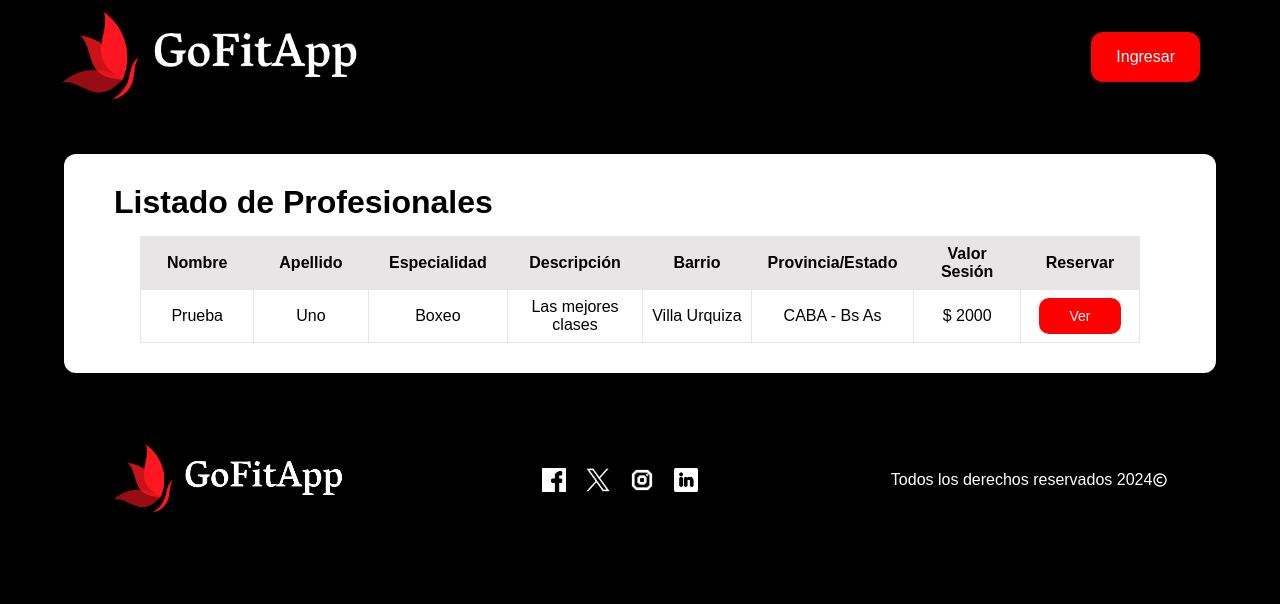
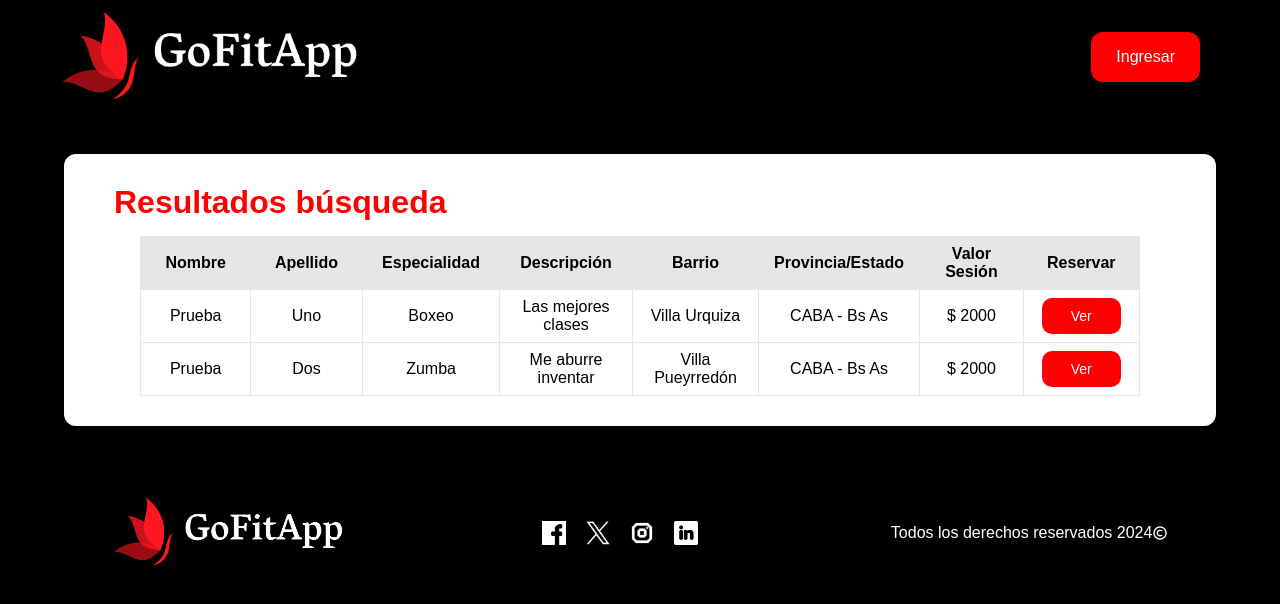
Before and after one commit to Alex420s/C16-74-n-python, a React (Create React App) app in the folder frontend/: page /search in a window 1280 px wide. Shown: the top 604 px of the page. Built offline with nearby package versions, Linux system fonts and the light colour scheme; the HTML template or start-up script is replaced by a standard one.

Commit message:
Sumando al search y modificando los forms

```diff
--- a/frontend/src/components/SearchPage.jsx
+++ b/frontend/src/components/SearchPage.jsx
@@ -9,9 +9,17 @@ const SearchPage = () => {
     const [mostrarCalendario, setMostrarCalendario] = useState(false);
     const [fechaActual, setFechaActual] = useState(hoy);
     const [celdasSeleccionadas, setCeldasSeleccionadas] = useState(new Set());
+    const [posicionCalendario, setPosicionCalendario] = useState(0);
 
-    const handleVer = () => {
-       setMostrarCalendario(true);
+    const handleVer = (id) => {
+        // Aquí puedes agregar lógica para determinar la posición de la fila específica con respecto a la parte superior de la ventana del navegador
+
+        // Esto es para abrir el calendario debajo del botón "Ver" en la fila específica
+        const fila = document.getElementById(id);
+        const posicionFila = fila.offsetTop + fila.offsetHeight;
+
+        setPosicionCalendario(posicionFila); // Actualizamos el estado con la posición de apertura del calendario
+        setMostrarCalendario(true);
     };
 
     const handleSeleccionarHorario = (hora) => {
@@ -82,7 +90,7 @@ const SearchPage = () => {
 
     return (
       <div className="listado">
-        <h1>Listado de Profesionales</h1>
+        <h1 className="texto_rojo">Resultados búsqueda</h1>
         <table className="lista_prof">
             <thead>
                 <tr>
@@ -106,7 +114,18 @@ const SearchPage = () => {
                     <td>Villa Urquiza</td>
                     <td>CABA - Bs As</td>
                     <td>$ 2000</td>
-                    <td><input className='ver hover' type="submit" name="ver" value="Ver" onClick={handleVer} /></td>
+                    <td><input className='ver hover' type="submit" name="ver" value="Ver" onClick={() => handleVer('idDeLaFila')} /></td>
+                </tr>
+                {/*en el handlever podemos usar el id del profesional desde la tabla*/}
+                <tr>
+                    <td>Prueba</td>
+                    <td>Dos</td>
+                    <td>Zumba</td>
+                    <td>Me aburre inventar</td>
+                    <td>Villa Pueyrredón</td>
+                    <td>CABA - Bs As</td>
+                    <td>$ 2000</td>
+                    <td><input className='ver hover' type="submit" name="ver" value="Ver" onClick={() => handleVer('idDeLaFila')} /></td>
                 </tr>
             </tbody>
         </table>
@@ -117,7 +136,7 @@ const SearchPage = () => {
                 <button className='mover' onClick={handleAnteriorSemana}><img src={flechaIzq} alt="" /> </button>
                 <button className='mover' onClick={handleSiguienteSemana}><img src={flechaDer} alt="" /> </button>
             </div>
-            <div className="posicion">
+            <div className="posicion2">
                 <button className="reserva" onClick={handleReservar}>Reservar</button>
             </div>
           </div>
--- a/frontend/src/components/forms/ProfessionalForm.jsx
+++ b/frontend/src/components/forms/ProfessionalForm.jsx
@@ -1,6 +1,7 @@
 import React, { useState } from 'react';
 import axios from 'axios';
 import '../../stylesheets/forms/ProfessionalForm.css'
+import { Link } from 'react-router-dom'
 
 const ProfessionalForm = () => {
   const [formData, setFormData] = useState({
@@ -234,9 +235,13 @@ const ProfessionalForm = () => {
             </div>
           </div>
         </div>
-        <div id="contenedor-enviar">
+        <div className="contenedor-enviar">
           <input className={!passwordsMatch ? 'disabled hover' : 'enviar hover'} type="submit" name="registro" value="Registrarte" />
         </div>
+        <div className="caja">
+          <input type="checkbox" name="condiciones" value="condiciones" onChange={handleChange}/> <label>Acepto <Link to="../Terminos y Condiciones.pdf" target="_blank">los términos y las condiciones</Link></label>
+        </div>
+
       </form>
     </div>
   )
--- a/frontend/src/components/forms/UserForm.jsx
+++ b/frontend/src/components/forms/UserForm.jsx
@@ -1,6 +1,7 @@
 import React, { useState } from 'react'
 import axios from 'axios';
 import '../../stylesheets/forms/UserForm.css'
+import { Link } from 'react-router-dom'
 
 const UserForm = () => {
   const [formData, setFormData] = useState({
@@ -68,6 +69,9 @@ const UserForm = () => {
           <div className="contenedor-enviar">
             <input className={!passwordsMatch ? 'disabled hover' : 'enviar hover'} type="submit" name="registro" value="Registrarte" />
           </div>
+          <div className="caja">
+            <input type="checkbox" name="condiciones" value="condiciones" onChange={handleChange}/> <label>Acepto <Link to="../Terminos y Condiciones.pdf" target="_blank">los términos y las condiciones</Link></label>
+          </div>
         </div>
       </form>
     </div>
--- a/frontend/src/stylesheets/Search.css
+++ b/frontend/src/stylesheets/Search.css
@@ -1,3 +1,7 @@
+.texto_rojo {
+  color: red;
+}
+
 .lista_prof {
   width: 95%;
   border-collapse: collapse;
@@ -71,7 +75,7 @@ button {
   cursor: pointer;
 }
 
-.posicion {
+.posicion2 {
   text-align: end;
 }
 
--- a/frontend/src/stylesheets/forms/ProfessionalForm.css
+++ b/frontend/src/stylesheets/forms/ProfessionalForm.css
@@ -112,10 +112,12 @@ input[type="time"]::-webkit-calendar-picker-indicator, input[type="time"]::-webk
     display: none;
 }
 
-#contenedor-enviar{
+.contenedor-enviar{
     display: flex;
     justify-content: center;
-    margin: 20px 0 0 0;
+    align-items: center;
+    margin: 20px auto 0;
+    width: 50%;
 }
 
 .enviar{
@@ -135,3 +137,15 @@ input[type="time"]::-webkit-calendar-picker-indicator, input[type="time"]::-webk
     opacity: 0.5;
     pointer-events: none;
 }
+
+.caja {
+    display: flex;
+    justify-content: center;
+    align-items: center;
+    gap: 20px;
+    margin-top: 20px;
+}
+
+.caja input {
+    width: 30px;
+}
--- a/frontend/src/stylesheets/forms/UserForm.css
+++ b/frontend/src/stylesheets/forms/UserForm.css
@@ -32,7 +32,9 @@ input{
 .contenedor-enviar{
     display: flex;
     justify-content: center;
-    margin: 20px 0 0 0;
+    align-items: center;
+    margin: 20px auto 0;
+    width: 50%;
 }
 
 .enviar{
```
Also changed, not shown: 1 other file (tests, documents, lock files or other folders).
